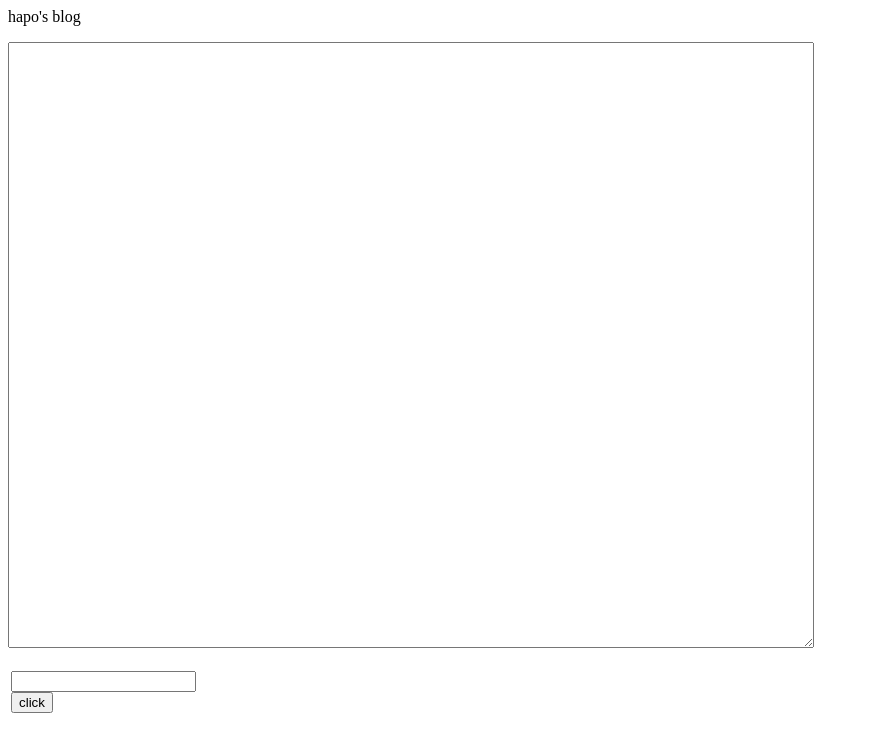
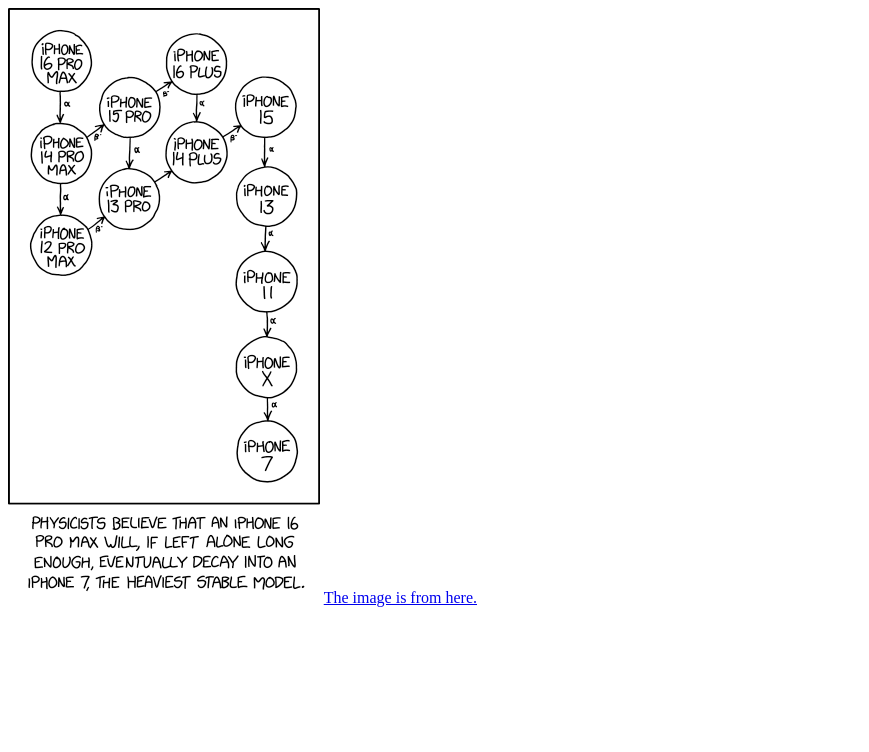
Before and after one commit to wuyichao71/hapo-static.github.io, a plain HTML site: page index.html in a window 1280 px wide. Shown: the whole page, without its empty margins (0-869 px from the left). Drawn offline with Linux system fonts and the light colour scheme.

Commit message:
try img and a

```diff
--- a/index.html
+++ b/index.html
@@ -1,21 +1,14 @@
 <!DOCTYPE html>
 <head>
-  hapo's blog
+  <title>hapo's blog</title>
   <link rel="stylesheet" href="stylesheet.css">
   <script src="function.js"></script>
 </head>
 <html>
   <body>
-  <p>
-    <textarea class="textresult" id="output"></textarea>
-  </p>
-    <table>
-      <tr>
-        <td>
-          <input type="text" id="input"><br>
-          <button onclick="showMessage()" id="botton">click</button><br>
-        </td>
-      </tr>
-    </table>
+    <img src="decay_chain.png" />
+    <a href="https://imgs.xkcd.com/comics/decay_chain.png">
+      The image is from here.
+    </a>
   </body>
 </html>
```
Also changed, not shown: decay_chain.png (added).
